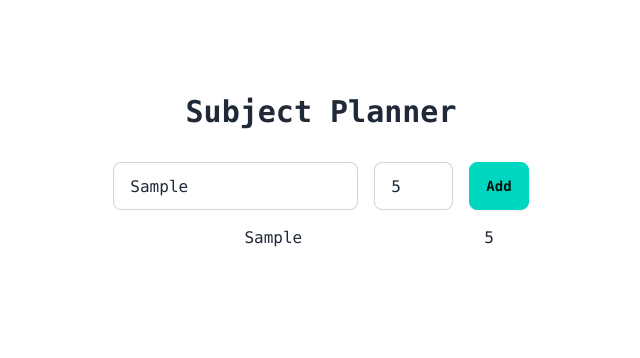
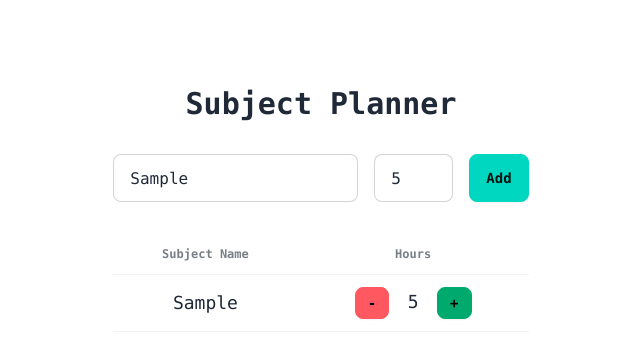
Before and after one commit to nirzon47/education-planner-react, a React (Create React App) app: page / in a window 1280 px wide. Both pictures are taken after typing "Sample", "5" into the empty fields and a click on the button "Add". Shown: the top 358 px of the page, without its empty margins (319-959 px from the left). Built offline with nearby package versions, Linux system fonts and the light colour scheme.

Commit message:
added buttons for changing hours and table UI

```diff
--- a/src/App.js
+++ b/src/App.js
@@ -10,7 +10,7 @@ const App = () => {
 		<div className='grid place-content-center h-screen w-screen font-mono text-center'>
 			<h1 className='font-bold text-3xl mb-8'>Subject Planner</h1>
 			<Inputs setPlanner={setPlanner} />
-			<Planner planner={planner} />
+			<Planner setPlanner={setPlanner} />
 		</div>
 	)
 }
--- a/src/Inputs.js
+++ b/src/Inputs.js
@@ -21,6 +21,12 @@ const Inputs = ({ setPlanner }) => {
 			return
 		}
 
+		if (hours.value < 1 || hours.value > 12) {
+			hours.classList.add('input-error')
+			alert('Hours must be between 1 and 12')
+			return
+		}
+
 		const planner = JSON.parse(localStorage.getItem('planner')) || []
 
 		planner.push({
@@ -33,7 +39,7 @@ const Inputs = ({ setPlanner }) => {
 	}
 
 	return (
-		<div className='flex gap-4 mb-4'>
+		<div className='flex gap-4 mb-8'>
 			<input
 				type='text'
 				id='subject'
--- a/src/Planner.js
+++ b/src/Planner.js
@@ -1,15 +1,59 @@
-const Planner = ({ planner }) => {
+const Planner = ({ setPlanner }) => {
 	const subjects = JSON.parse(localStorage.getItem('planner'))
+	setPlanner(false)
+
+	const increaseValue = (index) => () => {
+		if (subjects[index].hours === 12) {
+			return
+		}
+		subjects[index].hours++
+		localStorage.setItem('planner', JSON.stringify(subjects))
+		setPlanner(true)
+	}
+
+	const decreaseValue = (index) => () => {
+		if (subjects[index].hours === 1) {
+			return
+		}
+		subjects[index].hours--
+		localStorage.setItem('planner', JSON.stringify(subjects))
+		setPlanner(true)
+	}
 
 	return (
 		<div id='planner' className='h-[60vh] overflow-y-scroll'>
-			{subjects &&
-				subjects.map((subject, index) => (
-					<div key={index} className='flex gap-4 mb-4'>
-						<p className='w-full max-w-xs'>{subject.subject}</p>
-						<p className='w-20'>{subject.hours}</p>
-					</div>
-				))}
+			<div className='overflow-x-auto'>
+				<table className='table text-lg text-center'>
+					<thead>
+						<tr>
+							<th>Subject Name</th>
+							<th>Hours</th>
+						</tr>
+					</thead>
+					<tbody>
+						{subjects?.map((subject, index) => (
+							<tr key={index}>
+								<td>{subject.subject}</td>
+								<td>
+									<button
+										className='btn btn-sm btn-error mr-2'
+										onClick={decreaseValue(index)}
+									>
+										-
+									</button>
+									<p className='inline-block w-8'>{subject.hours}</p>
+									<button
+										className='btn btn-sm btn-success ml-2'
+										onClick={increaseValue(index)}
+									>
+										+
+									</button>
+								</td>
+							</tr>
+						))}
+					</tbody>
+				</table>
+			</div>
 		</div>
 	)
 }
```
